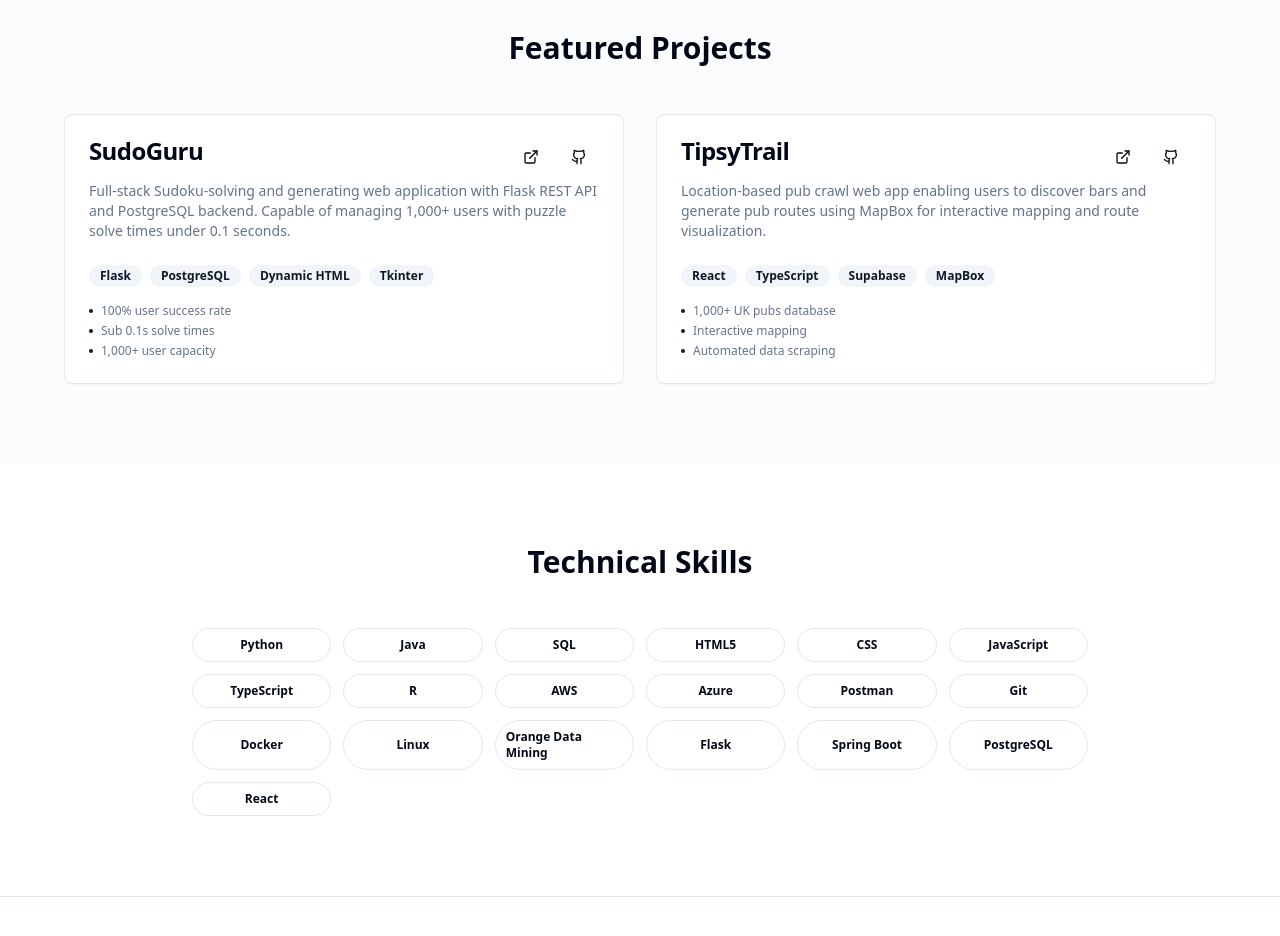
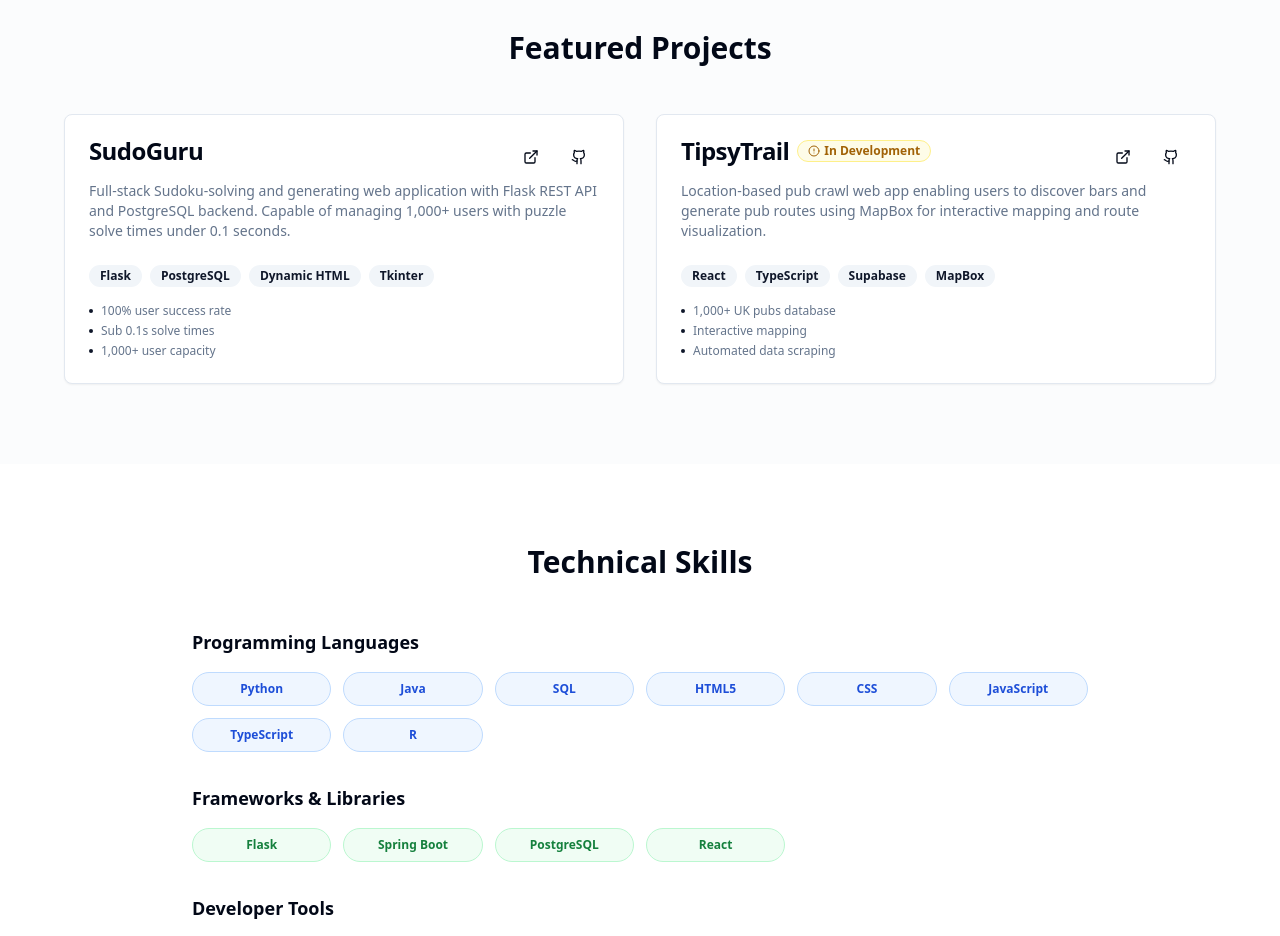
Before and after one commit to kav-sw19/web-portfolio, a React (Vite) app: page / in a window 1280 px wide. Shown: the part 1480-2416 px from the top of the page. Built offline with nearby package versions, Linux system fonts and the light colour scheme.

Commit message:
Add under development note and skill styling
- Added a note to the TipsyTrail project description indicating it's under development.
- Styled the technical skills section with color-coded badges to distinguish between languages, frameworks, and developer tools.

```diff
--- a/src/pages/Index.tsx
+++ b/src/pages/Index.tsx
@@ -1,10 +1,17 @@
+
 import { Button } from "@/components/ui/button";
 import { Card, CardContent, CardDescription, CardHeader, CardTitle } from "@/components/ui/card";
 import { Badge } from "@/components/ui/badge";
-import { ExternalLink, Github, Mail, Phone, Linkedin } from "lucide-react";
+import { ExternalLink, Github, Mail, Phone, Linkedin, AlertCircle } from "lucide-react";
 import { Link } from "react-router-dom";
+
 const Index = () => {
-  const skills = ["Python", "Java", "SQL", "HTML5", "CSS", "JavaScript", "TypeScript", "R", "AWS", "Azure", "Postman", "Git", "Docker", "Linux", "Orange Data Mining", "Flask", "Spring Boot", "PostgreSQL", "React"];
+  const skillCategories = {
+    languages: ["Python", "Java", "SQL", "HTML5", "CSS", "JavaScript", "TypeScript", "R"],
+    frameworks: ["Flask", "Spring Boot", "PostgreSQL", "React"],
+    tools: ["AWS", "Azure", "Postman", "Git", "Docker", "Linux", "Orange Data Mining"]
+  };
+
   const projects = [{
     title: "SudoGuru",
     description: "Full-stack Sudoku-solving and generating web application with Flask REST API and PostgreSQL backend. Capable of managing 1,000+ users with puzzle solve times under 0.1 seconds.",
@@ -18,8 +25,10 @@ const Index = () => {
     tech: ["React", "TypeScript", "Supabase", "MapBox"],
     liveUrl: "https://tipsytrail.uk",
     githubUrl: "#",
-    highlights: ["1,000+ UK pubs database", "Interactive mapping", "Automated data scraping"]
+    highlights: ["1,000+ UK pubs database", "Interactive mapping", "Automated data scraping"],
+    inDevelopment: true
   }];
+
   const workExperience = [{
     role: "Large Language Model (LLM) Trainer",
     company: "Outlier",
@@ -33,6 +42,7 @@ const Index = () => {
     location: "Telford",
     achievements: ["Served 200+ customers daily in fast-paced environment, sharpening communication and multitasking skills", "Collaborated with team to generate triple figure revenue daily during peak operations"]
   }];
+
   return <div className="min-h-screen bg-background">
       {/* Navigation */}
       <nav className="fixed top-0 w-full bg-background/80 backdrop-blur-sm border-b border-border z-50">
@@ -126,7 +136,15 @@ const Index = () => {
             {projects.map((project, index) => <Card key={index} className="group hover:shadow-lg transition-all duration-300">
                 <CardHeader>
                   <div className="flex justify-between items-start">
-                    <CardTitle className="group-hover:text-primary transition-colors">{project.title}</CardTitle>
+                    <div className="flex items-center gap-2">
+                      <CardTitle className="group-hover:text-primary transition-colors">{project.title}</CardTitle>
+                      {project.inDevelopment && (
+                        <Badge variant="outline" className="text-xs bg-yellow-50 text-yellow-700 border-yellow-200">
+                          <AlertCircle className="w-3 h-3 mr-1" />
+                          In Development
+                        </Badge>
+                      )}
+                    </div>
                     <div className="flex gap-2">
                       <Button size="sm" variant="ghost" asChild>
                         <a href={project.liveUrl} target="_blank" rel="noopener noreferrer">
@@ -164,11 +182,41 @@ const Index = () => {
       <section id="skills" className="py-20 px-6">
         <div className="container mx-auto">
           <h2 className="text-3xl font-bold mb-12 text-center">Technical Skills</h2>
-          <div className="max-w-4xl mx-auto">
-            <div className="grid grid-cols-2 md:grid-cols-4 lg:grid-cols-6 gap-3">
-              {skills.map((skill, index) => <Badge key={index} variant="outline" className="justify-center py-2 hover:bg-primary hover:text-primary-foreground transition-colors cursor-default">
-                  {skill}
-                </Badge>)}
+          <div className="max-w-4xl mx-auto space-y-8">
+            {/* Languages */}
+            <div>
+              <h3 className="text-lg font-semibold mb-4 text-foreground">Programming Languages</h3>
+              <div className="grid grid-cols-2 md:grid-cols-4 lg:grid-cols-6 gap-3">
+                {skillCategories.languages.map((skill, index) => (
+                  <Badge key={index} variant="outline" className="justify-center py-2 border-blue-200 text-blue-700 bg-blue-50 hover:bg-blue-100 transition-colors cursor-default">
+                    {skill}
+                  </Badge>
+                ))}
+              </div>
+            </div>
+
+            {/* Frameworks */}
+            <div>
+              <h3 className="text-lg font-semibold mb-4 text-foreground">Frameworks & Libraries</h3>
+              <div className="grid grid-cols-2 md:grid-cols-4 lg:grid-cols-6 gap-3">
+                {skillCategories.frameworks.map((skill, index) => (
+                  <Badge key={index} variant="outline" className="justify-center py-2 border-green-200 text-green-700 bg-green-50 hover:bg-green-100 transition-colors cursor-default">
+                    {skill}
+                  </Badge>
+                ))}
+              </div>
+            </div>
+
+            {/* Developer Tools */}
+            <div>
+              <h3 className="text-lg font-semibold mb-4 text-foreground">Developer Tools</h3>
+              <div className="grid grid-cols-2 md:grid-cols-4 lg:grid-cols-6 gap-3">
+                {skillCategories.tools.map((skill, index) => (
+                  <Badge key={index} variant="outline" className="justify-center py-2 border-purple-200 text-purple-700 bg-purple-50 hover:bg-purple-100 transition-colors cursor-default">
+                    {skill}
+                  </Badge>
+                ))}
+              </div>
             </div>
           </div>
         </div>
@@ -206,4 +254,5 @@ const Index = () => {
       </footer>
     </div>;
 };
+
 export default Index;
```
